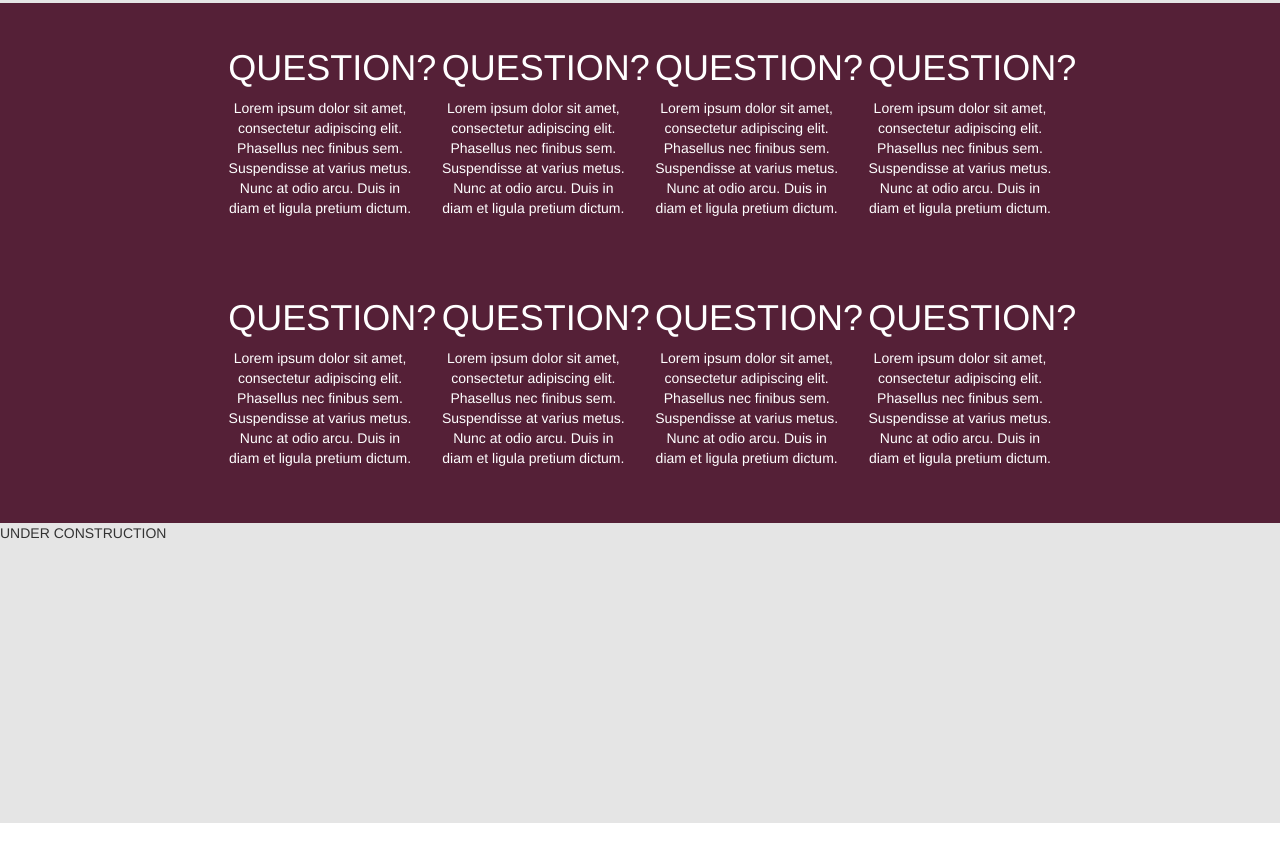
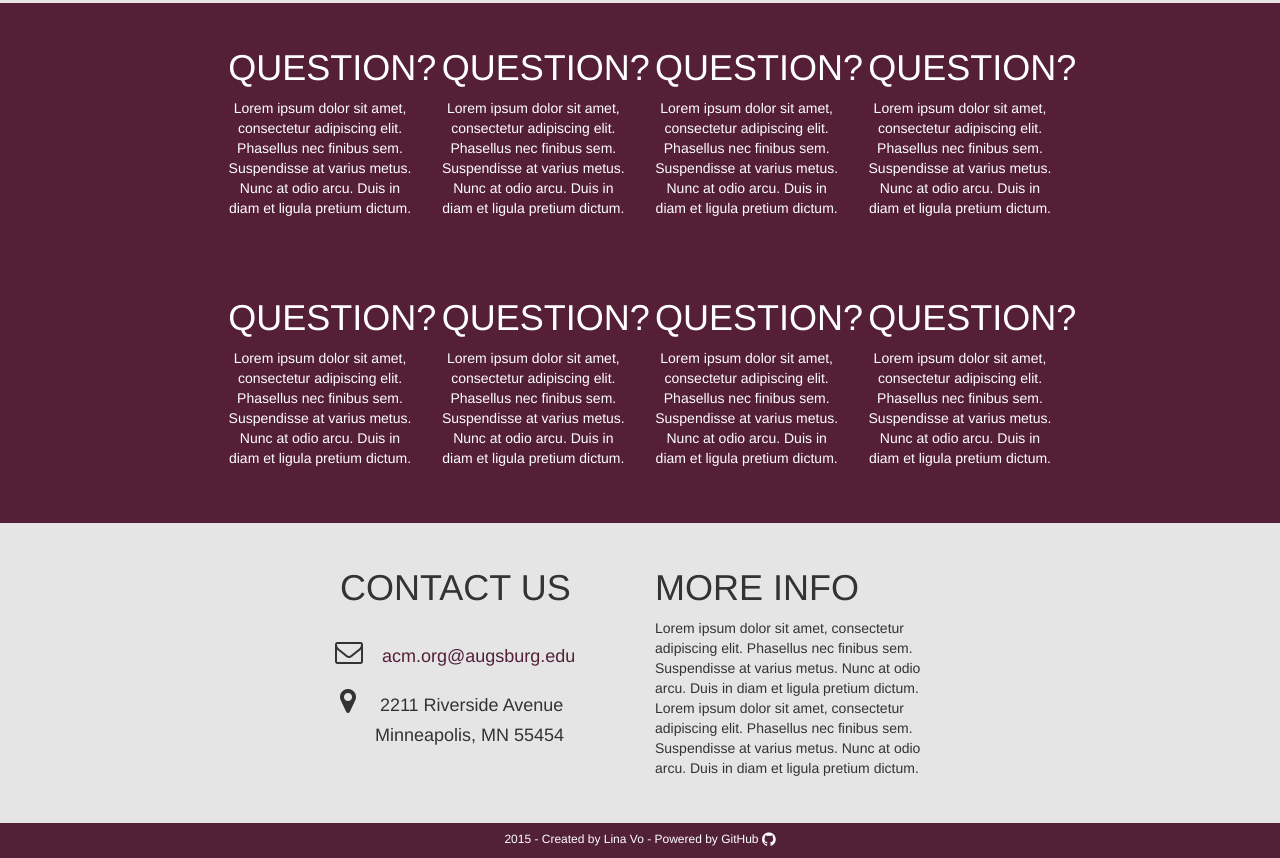
Before and after one commit to AugsburgACM/2015, a plain HTML site: page index.html in a window 1280 px wide. Shown: the part 1257-2115 px from the top of the page. Before the commit the page ends 2080 px from the top, so only its background shows below. Drawn offline with nearby package versions, Linux system fonts and the light colour scheme.

Commit message:
site structure done, non-functional

```diff
--- a/index.html
+++ b/index.html
@@ -85,7 +85,22 @@
 			</div>
 		</div>
 		<div class='contact' data-parallax='scroll' data-image-src="images/bkg.jpg">
-			UNDER CONSTRUCTION
+			<div class='row' style='margin:0;'>
+				<div class='col-md-3'></div>
+				<div class='col-md-3'><h1 style='padding-left: 5px'>CONTACT US</h1><br>
+					<i class="fa fa-envelope-o fa-2x" style='display:inline;'></i>
+ <h4 style='display:inline; padding-left:15px;'><a href="mailto:acm.org@augsburg.edu">acm.org@augsburg.edu</h4></a><br><br>
+<i class="fa fa-map-marker fa-2x" style='padding: 5px 20px 5px 5px; display:inline;'></i>
+<h4 style='display:inline;'>2211 Riverside Avenue</h4><br>
+<h4 style='padding-left:40px'>Minneapolis, MN 55454</h4>
+				</div>
+				<div class='col-md-3'><h1>MORE INFO</h1>Lorem ipsum dolor sit amet, consectetur adipiscing elit. Phasellus nec finibus sem. Suspendisse at varius metus. Nunc at odio arcu. Duis in diam et ligula pretium dictum. Lorem ipsum dolor sit amet, consectetur adipiscing elit. Phasellus nec finibus sem. Suspendisse at varius metus. Nunc at odio arcu. Duis in diam et ligula pretium dictum.</div>
+				<div class='col-md-3'></div>
+			</div>
 		</div>
 	</body>
+	<footer>
+		2015 - Created by Lina Vo - Powered by GitHub <i class="fa fa-github fa-lg"></i>
+
+	</footer>
 </html>
--- a/style.css
+++ b/style.css
@@ -1,6 +1,14 @@
 body {
 	font-family: 'Ubuntu', sans-serif;
 	font-size: 100px;
+}
+h4 a {
+	color: #522037;
+	text-decoration: none;
+}
+h4 a:hover{
+	text-decoration: none;
+	color: #aaa;
 }
 .col-md-2 {
 	text-align: center;
@@ -81,6 +89,15 @@ body {
 	background: #552037;
 }
 .contact {
+	padding-top: 25px;
 	height: 300px;
 	background: rgba(0,0,0,0.1);
 }
+footer {
+	height: 35px;
+	color: #fff;
+	background-color: #522037;
+	text-align: center;
+	font-size: 12px;
+	padding-top: 8px;
+}
```
